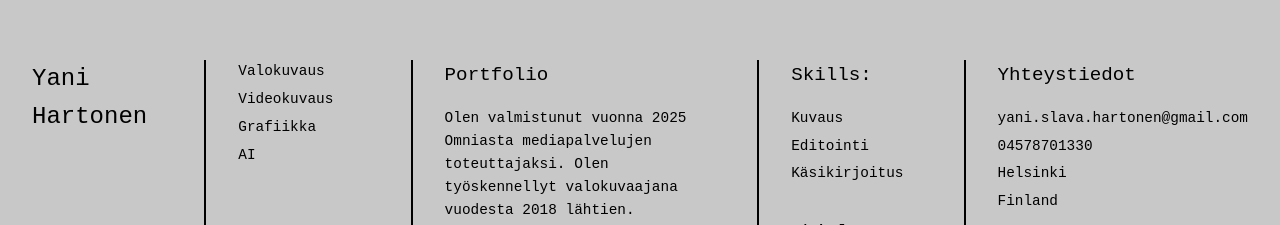
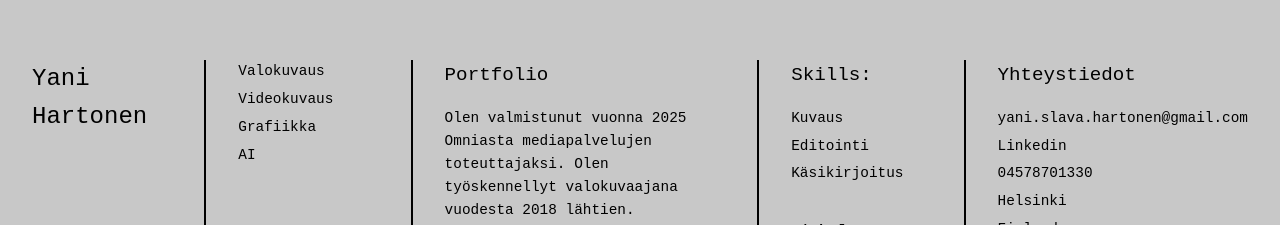
Before and after one commit to YaniHartonen/yanihartonen.github.io, a plain HTML site: page index.html in a window 1280 px wide. Shown: the part 156-381 px from the top of the page. Drawn offline with Linux system fonts and the light colour scheme.

Commit message:
Update index.html

```diff
--- a/index.html
+++ b/index.html
@@ -416,6 +416,7 @@
             <div class="hero-col">
                 <h3>Yhteystiedot</h3>
                 <p><a href="mailto:yani.slava.hartonen@gmail.com">yani.slava.hartonen@gmail.com</a></p>
+                <p><a href="https://www.linkedin.com/in/yanislavahartonen/" target= "_blank"> Linkedin</a></p>
                 <p><a href="tel:+358457870130">04578701330</a></p>
                 <p>Helsinki</p>
                 <p>Finland</p>
```
